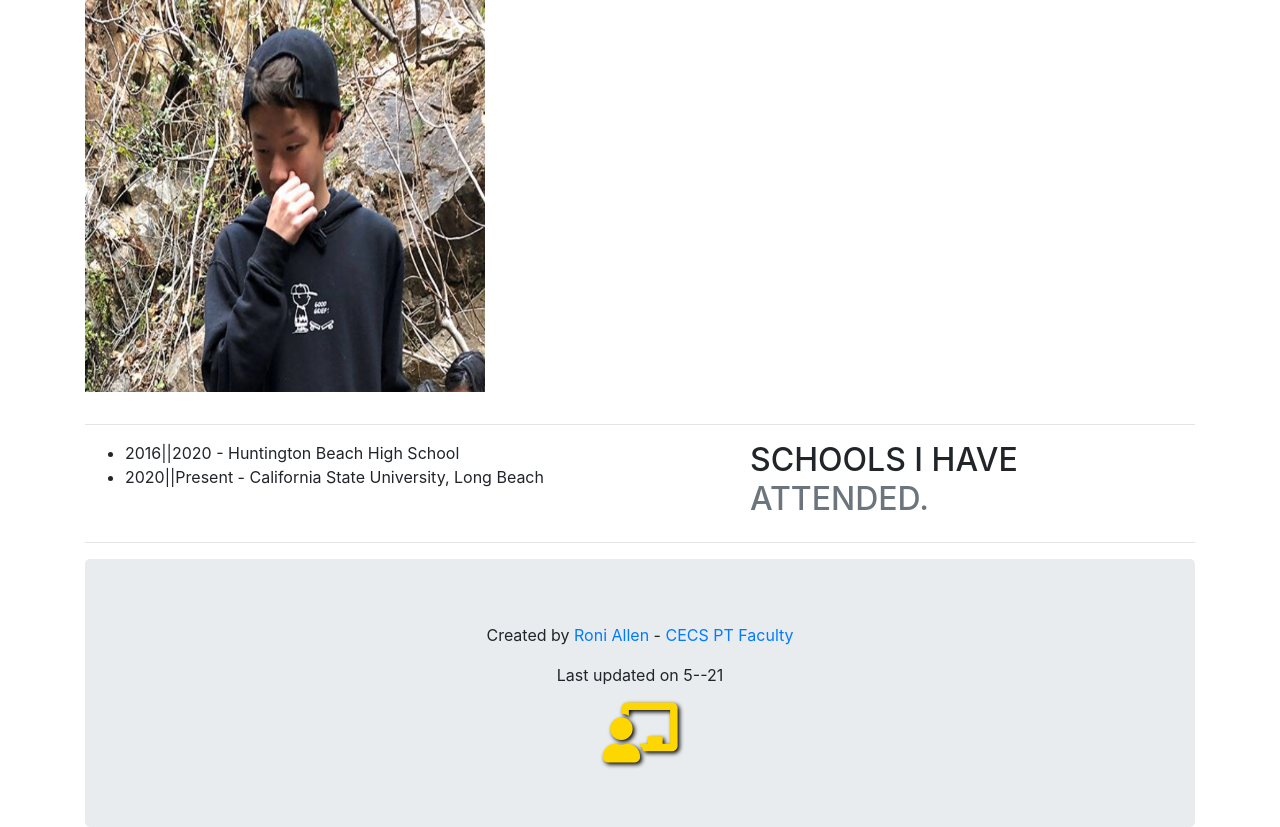
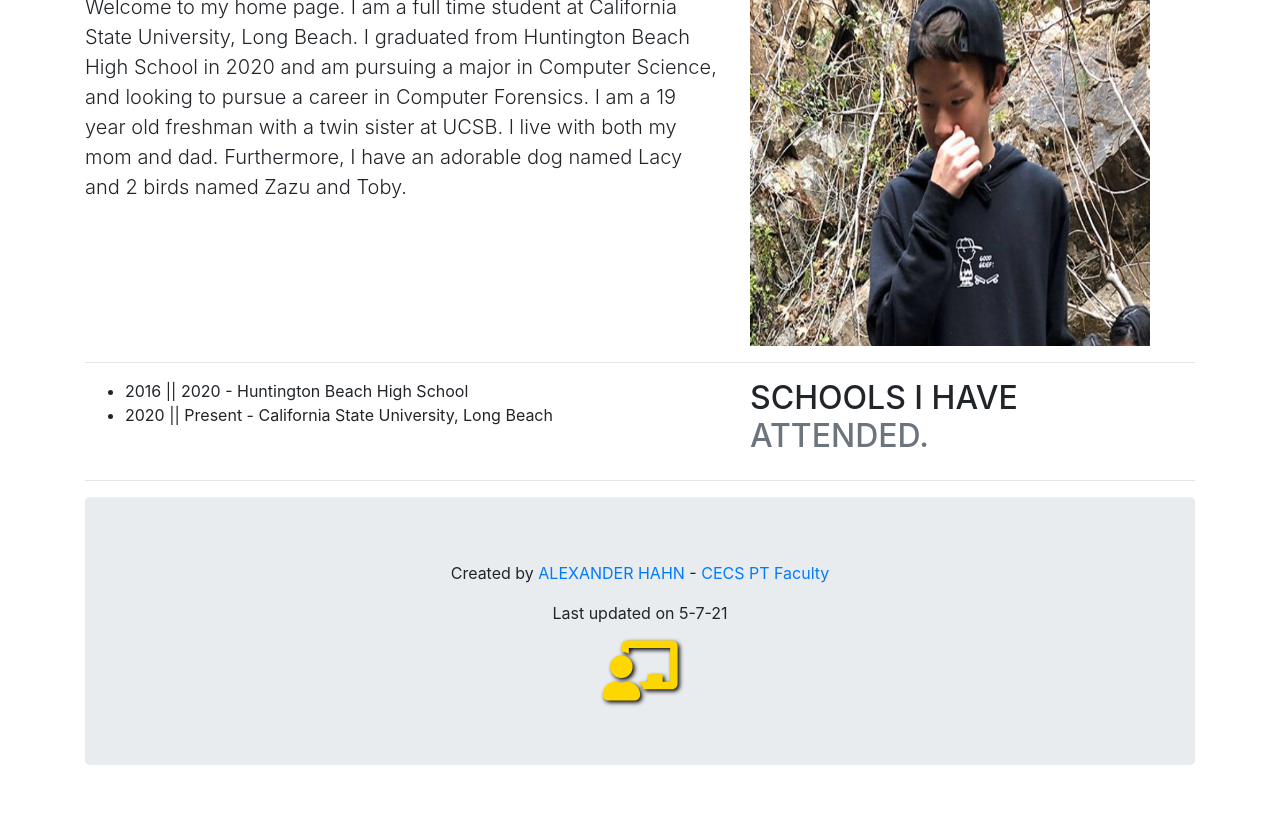
Before and after one commit to alexanderhahn020902/Bootstrap, a plain HTML site: page index.html in a window 1280 px wide. Shown: the part 353-1180 px from the top of the page. After the commit the page ends 1118 px from the top, so only its background shows below. Drawn offline with nearby package versions, Linux system fonts and the light colour scheme.

Commit message:
Update index.html

```diff
--- a/index.html
+++ b/index.html
@@ -1,7 +1,7 @@
 <!DOCTYPE html>
 <html lang="en">
 <head>
-  <title>Alexander Hahn - A little about me</title>
+  <title>Roni Allen - A little about me</title>
   <meta charset="utf-8">
   <meta name="viewport" content="width=device-width, initial-scale=1">
   <link rel="stylesheet" href="https://maxcdn.bootstrapcdn.com/bootstrap/4.5.2/css/bootstrap.min.css">
@@ -29,12 +29,12 @@
     <div class="row featurette">
       <div class="col-md-7">
         <h2 class="featurette-heading">A LITTLE ABOUT <span class="text-muted">ME.</span></h2>
-        <p class="Welcome to my home page! I am a full time student at California State University, Long Beach. I entered the school as a criminal justice major, looking to dual major later on in my academic carreer, but decided to pursue computer science due to my interest in computers, and explore my oppornutities.
+        <p class="lead">Welcome to my home page. I am a full time student at California State University, Long Beach. I graduated from Huntington Beach High School in 2020 and am pursuing a major in Computer Science, and looking to pursue a career in Computer Forensics.
 
-I am a 19 year old student living in Huntington Beach, California. I have 1 dog and 2 birds, and live with both my parents and my twin sister.</p>
+I am a 19 year old freshman with a twin sister at UCSB. I live with both my mom and dad. Furthermore, I have an adorable dog named Lacy and 2 birds named Zazu and Toby.
       </div>
       <div class="col-md-5">
-        <img src="IMG_48881.png" Alexander Hahn" width="400" height="400">
+        <img src="IMG_48881.png" alt="Roni Allen" width="400" height="400">
 
       </div>
     </div>
@@ -44,8 +44,8 @@ I am a 19 year old student living in Huntington Beach, California. I have 1 dog
 <div class="row featurette">
       <div class="col-md-7">
           <ul>
-          <li>2016||2020 - Huntington Beach High School
-            <li>2020||Present - California State University, Long Beach
+          <li>2016 || 2020 - Huntington Beach High School</li>
+            <li>2020 || Present - California State University, Long Beach</li>
 
           </ul>
 
@@ -58,7 +58,7 @@ I am a 19 year old student living in Huntington Beach, California. I have 1 dog
    <hr class="featurette-divider">
 
 <div class="jumbotron text-center" style="margin-bottom:0">
-  <p>Created by <a href="mailto:r.allen@csulb.edu">Roni Allen</a> -  <a href="https://www.csulb.edu/college-of-engineering/roni-allen" target="_blank">CECS PT Faculty</a></p><p>Last updated on 5--21</p>
+  <p>Created by <a href="mailto:alexander.hahn01@student.csulb.edu">ALEXANDER HAHN</a> -  <a href="https://www.csulb.edu/college-of-engineering/roni-allen" target="_blank">CECS PT Faculty</a></p><p>Last updated on 5-7-21</p>
     <i class="fas fa-chalkboard-teacher" style="font-size:60px;color:gold;text-shadow:2px 2px 4px #000000;"></i>
 </div>
     </div>
```
